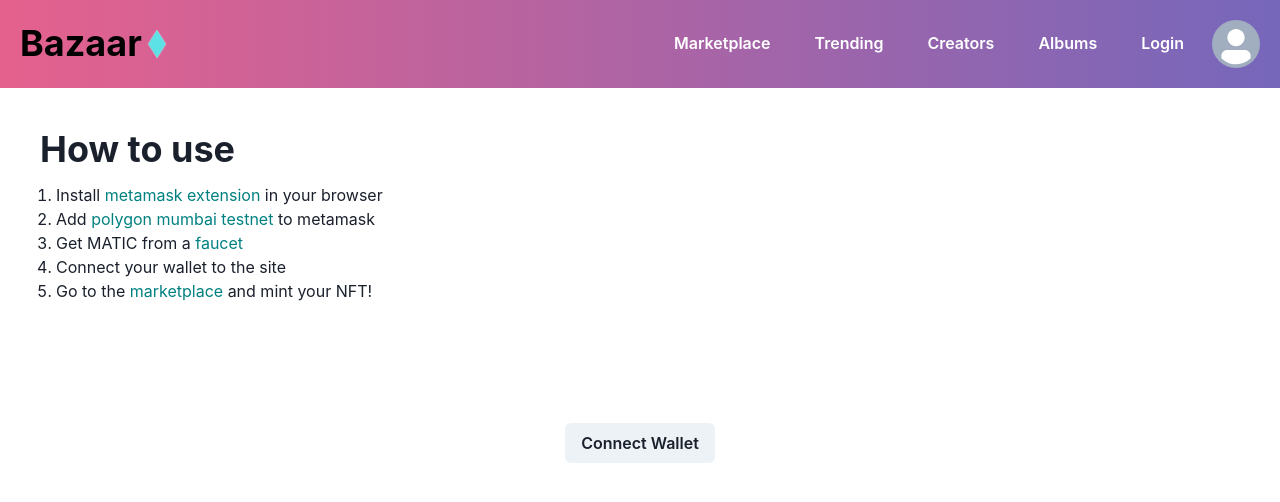
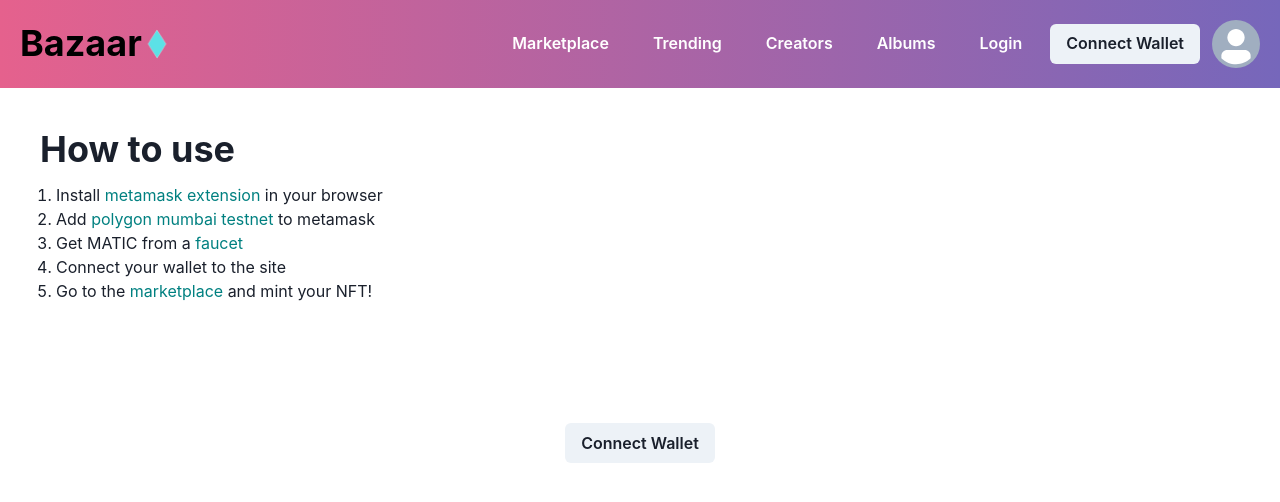
Before and after one commit to SolidLah/Bazaar, a Next.js app in the folder apps/frontend/: page / in a window 1280 px wide. Shown: the top 502 px of the page. Built offline with nearby package versions, Linux system fonts and the light colour scheme; no server answers.

Commit message:
[frontend] connect wallet button in navbar

```diff
--- a/apps/frontend/src/components/ui/Navbar.jsx
+++ b/apps/frontend/src/components/ui/Navbar.jsx
@@ -5,6 +5,7 @@
 import bazaar_icon_alpha from "../../../public/bazaar_icon_alpha.png"
 import { useAuthState } from "react-firebase-hooks/auth"
 import { auth, logout } from "src/firebase"
+import ConnectWalletButton from "./ConnectWalletButton"
 
 const Navbar = () => {
   const router = useRouter()
@@ -65,6 +66,7 @@
             </Button>
           </Link>
         )}
+        <ConnectWalletButton />
         <Link href="/user/me" passHref>
           <Avatar cursor="pointer" />
         </Link>
```
